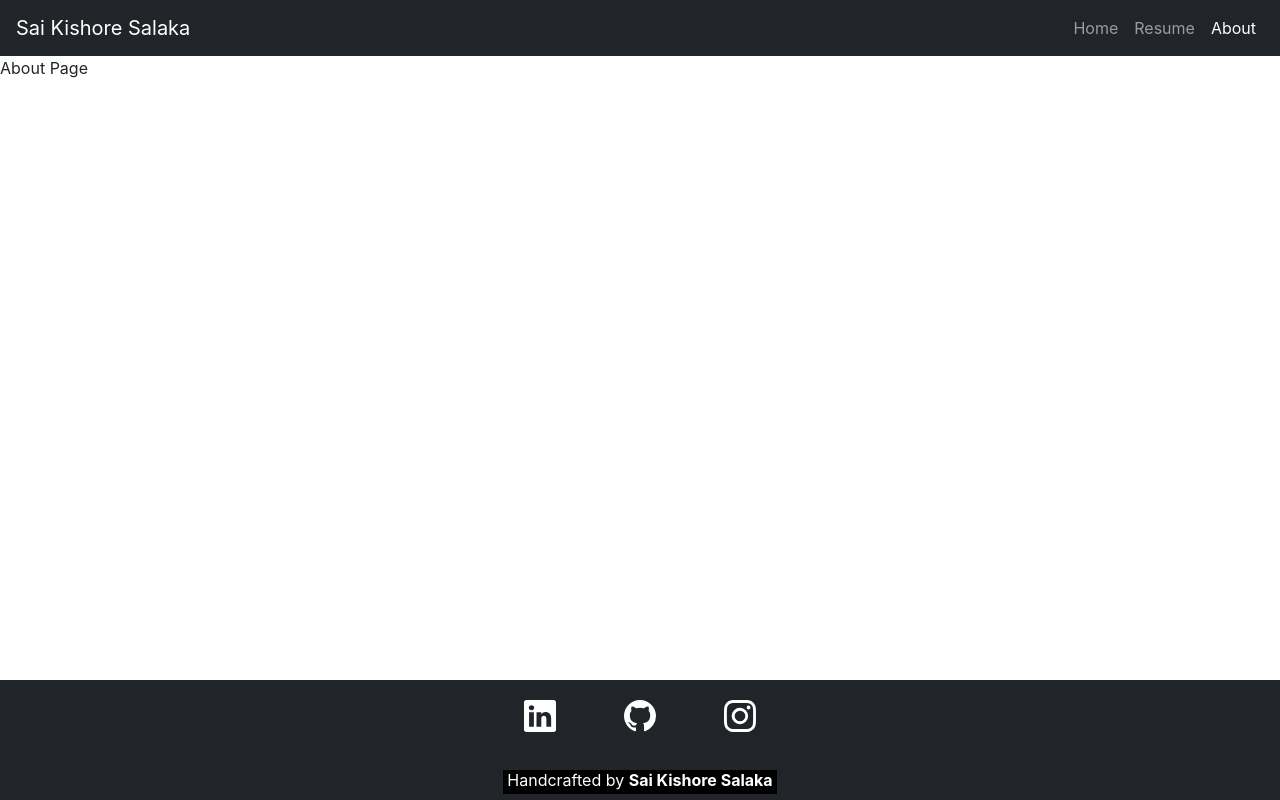
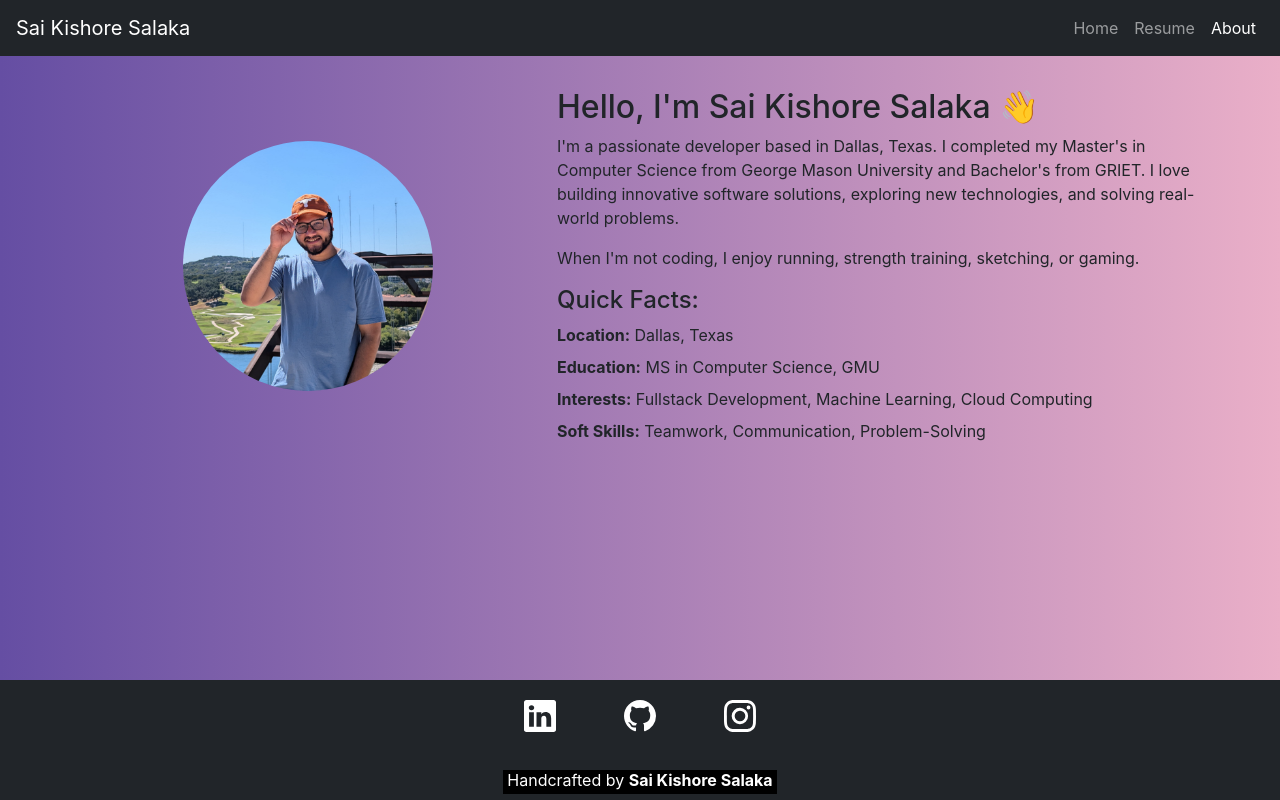
Before and after one commit to sai2009kishore/portfolio, a React (Create React App) app: page /#/about in a window 1280 px wide. Built offline with nearby package versions, Linux system fonts and the light colour scheme.

Commit message:
Route testing

```diff
--- /dev/null
+++ b/src/assets/styles/about.css
@@ -0,0 +1,15 @@
+.about-img {
+    width: 250px;
+    height: 250px;
+    object-fit: cover;
+    margin-bottom: 1rem;
+}
+
+.quick-facts ul {
+    list-style-type: none;
+    padding: 0;
+}
+
+.quick-facts li {
+    margin-bottom: 0.5rem;
+}
--- a/src/components/About.jsx
+++ b/src/components/About.jsx
@@ -1,5 +1,48 @@
+import { Container, Row, Col, Image } from 'react-bootstrap';
+import { useEffect } from 'react';
+import '../assets/styles/about.css';
+
 const About = () => {
-    return <div>About Page</div>;
+    useEffect(() => {
+        document.body.style.background = "linear-gradient(to right, #654ea3, #eaafc8)";
+    }, []);
+
+    return (
+        <div className="about main-content">
+            <Container>
+                <Row className="align-items-center" style={{ paddingTop: '2rem' }}>
+                    <Col md={5} className="text-center">
+                        <Image
+                            src={require('../assets/img/profile-image.JPG')}
+                            roundedCircle
+                            alt="Profile Image"
+                            className="about-img"
+                        />
+                    </Col>
+                    <Col md={7}>
+                        <h2>Hello, I'm Sai Kishore Salaka 👋</h2>
+                        <p>
+                            I'm a passionate developer based in Dallas, Texas. I completed my Master's in Computer Science from George Mason University and Bachelor's from GRIET.
+                            I love building innovative software solutions, exploring new technologies, and solving real-world problems.
+                        </p>
+                        <p>
+                            When I'm not coding, I enjoy running, strength training, sketching, or gaming.
+                        </p>
+
+                        <div className="quick-facts">
+                            <h4>Quick Facts:</h4>
+                            <ul>
+                                <li><b>Location:</b> Dallas, Texas</li>
+                                <li><b>Education:</b> MS in Computer Science, GMU</li>
+                                <li><b>Interests:</b> Fullstack Development, Machine Learning, Cloud Computing</li>
+                                <li><b>Soft Skills:</b> Teamwork, Communication, Problem-Solving</li>
+                            </ul>
+                        </div>
+                    </Col>
+                </Row>
+            </Container>
+        </div>
+    );
 };
 
 export default About;
--- a/src/components/Resume.jsx
+++ b/src/components/Resume.jsx
@@ -3,7 +3,7 @@ import '../assets/styles/resume.css'
 
 const Resume = () => {
     useEffect(() => {
-        document.body.style.background = "linear-gradient(to right, #141e30, #243b55)";
+        document.body.style.background = "linear-gradient(to right, #654ea3, #eaafc8)";
     }, []);
 
     return (
```
Also changed, not shown: src/assets/img/profile-image.JPG (added).
